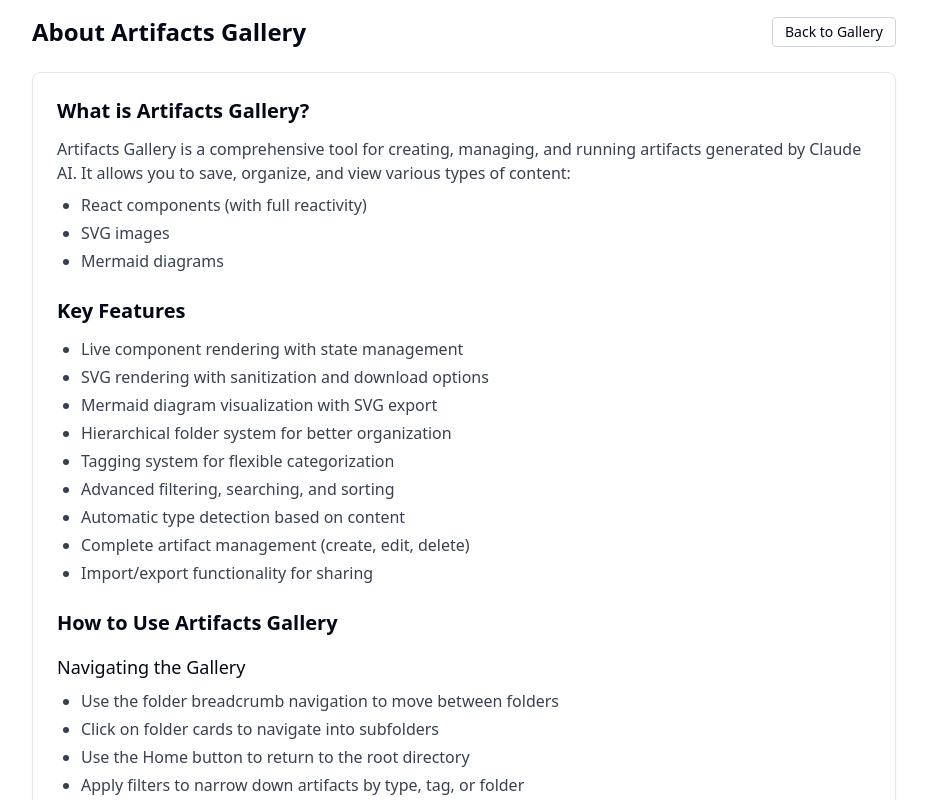
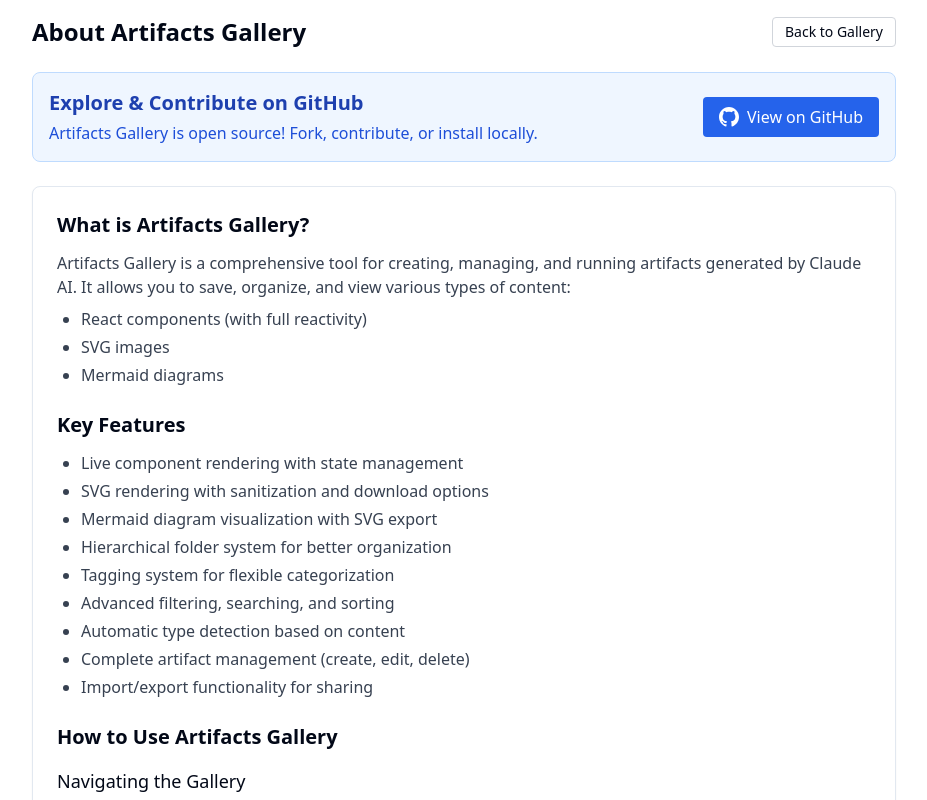
Before and after one commit to techczech/artifactsgallery, a React (Vite) app: page /about in a window 1280 px wide. Shown: the top 800 px of the page, without its empty margins (176-1103 px from the left). Built offline with nearby package versions, Linux system fonts and the light colour scheme.

Commit message:
Add GitHub repository link to About page

```diff
--- a/src/components/AboutPage.tsx
+++ b/src/components/AboutPage.tsx
@@ -14,6 +14,26 @@
         >
           Back to Gallery
         </button>
+      </div>
+
+      <div className="bg-blue-50 border border-blue-200 rounded-lg p-4 mb-6 flex flex-col md:flex-row items-center justify-between">
+        <div>
+          <h2 className="text-xl font-semibold text-blue-800 mb-1">Explore & Contribute on GitHub</h2>
+          <p className="text-blue-700">
+            Artifacts Gallery is open source! Fork, contribute, or install locally.
+          </p>
+        </div>
+        <a
+          href="https://github.com/techczech/artifactsgallery"
+          target="_blank"
+          rel="noopener noreferrer"
+          className="bg-blue-600 hover:bg-blue-700 text-white px-4 py-2 rounded mt-3 md:mt-0 flex items-center"
+        >
+          <svg className="w-5 h-5 mr-2" fill="currentColor" viewBox="0 0 24 24" xmlns="http://www.w3.org/2000/svg">
+            <path d="M12 0c-6.626 0-12 5.373-12 12 0 5.302 3.438 9.8 8.207 11.387.599.111.793-.261.793-.577v-2.234c-3.338.726-4.033-1.416-4.033-1.416-.546-1.387-1.333-1.756-1.333-1.756-1.089-.745.083-.729.083-.729 1.205.084 1.839 1.237 1.839 1.237 1.07 1.834 2.807 1.304 3.492.997.107-.775.418-1.305.762-1.604-2.665-.305-5.467-1.334-5.467-5.931 0-1.311.469-2.381 1.236-3.221-.124-.303-.535-1.524.117-3.176 0 0 1.008-.322 3.301 1.23.957-.266 1.983-.399 3.003-.404 1.02.005 2.047.138 3.006.404 2.291-1.552 3.297-1.23 3.297-1.23.653 1.653.242 2.874.118 3.176.77.84 1.235 1.911 1.235 3.221 0 4.609-2.807 5.624-5.479 5.921.43.372.823 1.102.823 2.222v3.293c0 .319.192.694.801.576 4.765-1.589 8.199-6.086 8.199-11.386 0-6.627-5.373-12-12-12z"/>
+          </svg>
+          View on GitHub
+        </a>
       </div>
 
       <div className="bg-white rounded-lg shadow-sm border p-6 space-y-6">
```
